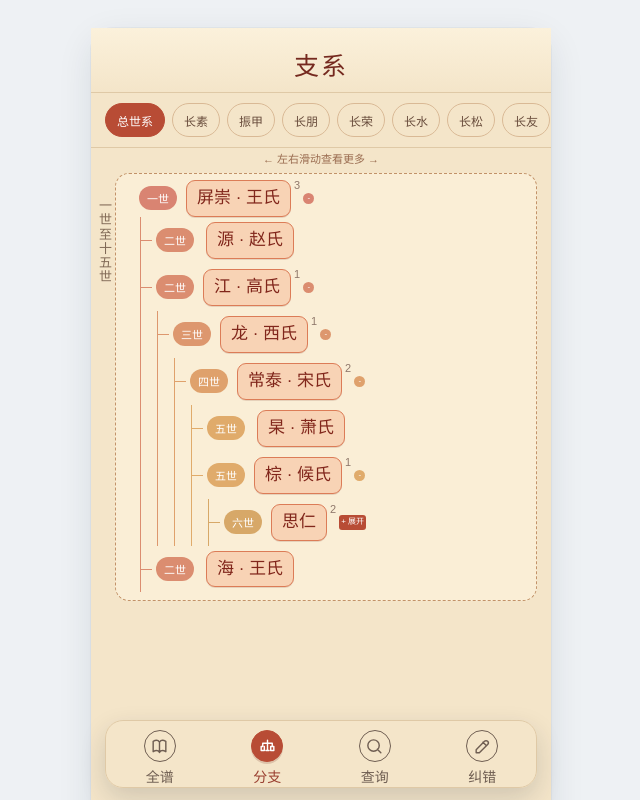
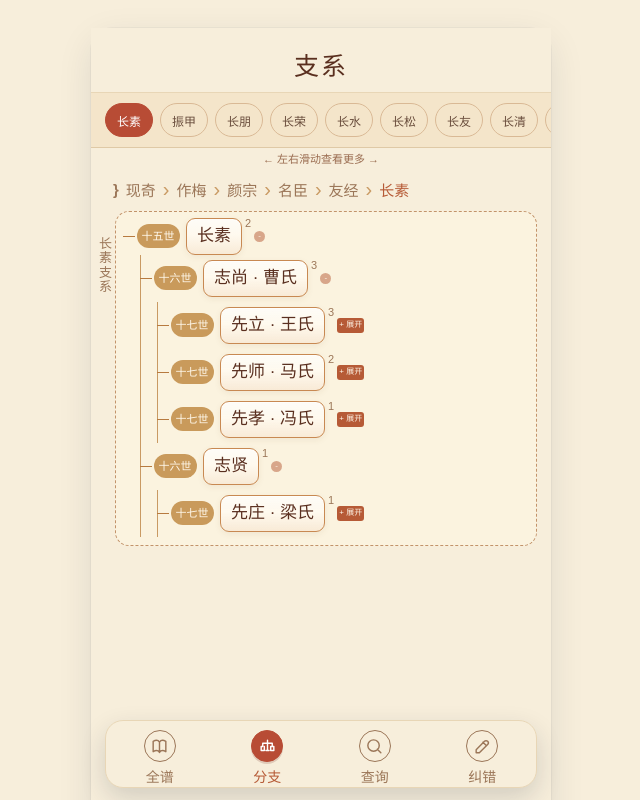
Before and after one commit to icloned/Lizupu, a React (Vite) app: page / in a window 1280 px wide. Both pictures are taken after a click on the button "分支". Shown: the top 800 px of the page, without its empty margins (319-959 px from the left). Built offline with nearby package versions, Linux system fonts and the light colour scheme.

Commit message:
Refine genealogy palette and branch interactions

```diff
--- a/package.json
+++ b/package.json
@@ -1,7 +1,7 @@
 {
   "name": "lishi-zupu-mobile",
   "private": true,
-  "version": "0.1.1",
+  "version": "0.1.2",
   "type": "module",
   "scripts": {
     "dev": "vite",
--- a/src/App.jsx
+++ b/src/App.jsx
@@ -120,10 +120,11 @@ function BranchPage({ go, selectedId }) {
 }
 
 function BranchesPage({ go }) {
-  const [selectedBranchId, setSelectedBranchId] = useState(null)
+  const [selectedBranchId, setSelectedBranchId] = useState(fifteenthGenerationNodes[fifteenthGenerationNodes.length - 1]?.id || null)
   const [expandedIds, setExpandedIds] = useState(() => new Set([genealogyTree.id]))
   const branchRoot = selectedBranchId ? genealogyNodeMap.get(selectedBranchId) : genealogyTree
   const isOverview = !selectedBranchId
+  const directLineage = nodePath(branchRoot.id).slice(-6)
   const treeGeneration = isOverview ? 1 : 15
   const treeLimit = isOverview ? 15 : sourceMeta.maxDepth
   useEffect(() => {
@@ -141,7 +142,7 @@ function BranchesPage({ go }) {
   const toggleBranchNode = (id, generation) => setExpandedIds((current) => {
     const next = new Set(current)
     const node = genealogyNodeMap.get(id)
-    const ids = generation >= 20 && node ? collectBranchIds(node) : [id]
+    const ids = generation >= 21 && node ? collectBranchIds(node) : [id]
     if (next.has(id)) ids.forEach((branchId) => next.delete(branchId))
     else ids.forEach((branchId) => next.add(branchId))
     return next
@@ -151,8 +152,8 @@ function BranchesPage({ go }) {
     <div className="branch-tabs" role="tablist" aria-label="支系选择">
       <div className="branch-overview-tab"><button className={isOverview ? 'active' : ''} onClick={() => setSelectedBranchId(null)} role="tab" aria-selected={isOverview}>总世系</button></div>
       <div className="branch-generation-tabs">{[...fifteenthGenerationNodes].reverse().map((node) => <button key={node.id} className={selectedBranchId === node.id ? 'active' : ''} onClick={() => setSelectedBranchId(node.id)} role="tab" aria-selected={selectedBranchId === node.id}>{formatPrimaryName(node.title)}</button>)}</div>
-    </div><div className="branch-scroll-hint">← 左右滑动查看更多 →</div>
-    <div className="page-content full-tree branch-tree"><p className="sample-note branch-label">{isOverview ? '一世至十五世' : `${formatPrimaryName(branchRoot.title)}支系`}</p><div className="branch-highlight-box"><TreeNode node={branchRoot} generation={treeGeneration} generationLimit={treeLimit} focusedNodeId={branchRoot.id} expandedIds={expandedIds} onToggle={toggleBranchNode} onFocusNode={() => {}} bulkExpandFromGeneration={20} /></div></div>
+    </div><div className="branch-scroll-hint">← 左右滑动查看更多 →</div><div className="branch-lineage-path" aria-label="当前支系直系">{directLineage.map((node, index) => <span key={node.id} className={index === directLineage.length - 1 ? 'current' : ''}>{formatPrimaryName(node.title)}{index < directLineage.length - 1 && <b>›</b>}</span>)}</div>
+    <div className="page-content full-tree branch-tree"><p className="sample-note branch-label">{isOverview ? '一世至十五世' : `${formatPrimaryName(branchRoot.title)}支系`}</p><div className="branch-highlight-box"><TreeNode node={branchRoot} generation={treeGeneration} generationLimit={treeLimit} focusedNodeId={branchRoot.id} expandedIds={expandedIds} onToggle={toggleBranchNode} onFocusNode={() => {}} bulkExpandFromGeneration={20} toggleOnName toggleOnGeneration={formatPrimaryName(branchRoot.title) === '长素'} /></div></div>
     <BottomNav active="branches" go={go} />
   </PageFrame>
 }
@@ -296,7 +297,7 @@ function TreePage({ go }) {
   return <PageFrame className="tree-page-shell full-tree-page"><Header title={sourceMeta.mapTitle} hideBack /><aside className={`generation-navigator ${activeGeneration >= 12 ? 'is-visible' : ''}`} aria-label="世代定位"><div className="generation-index-list">{generationWindow.map((generation) => <button key={generation} className={generation === activeGeneration ? 'active' : ''} onClick={() => focusGeneration(generation)}>{generationIndexLabel(generation)}</button>)}</div></aside><div className="page-content full-tree"><GenerationRuleNote /><TreeNode node={genealogyTree} generation={1} generationLimit={generationLimit} focusedNodeId={focusedNodeId} expandedIds={expandedIds} onToggle={toggleNode} onFocusNode={focusNode} /></div><BottomNav active="home" go={go} /></PageFrame>
 }
 
-function TreeNode({ node, generation, generationLimit, focusedNodeId, inheritedMigration, expandedIds, onToggle, onFocusNode, bulkExpandFromGeneration }) {
+function TreeNode({ node, generation, generationLimit, focusedNodeId, inheritedMigration, expandedIds, onToggle, onFocusNode, bulkExpandFromGeneration, toggleOnName, toggleOnGeneration }) {
   const hasChildren = node.children.length > 0
   const hasVisibleChildren = hasChildren && generation < generationLimit
   const isExpanded = expandedIds.has(node.id)
@@ -310,7 +311,7 @@ function TreeNode({ node, generation, generationLimit, focusedNodeId, inheritedM
   const handleNameClick = (event) => {
     event.preventDefault()
     event.stopPropagation()
-    if ((focusedNodeId === node.id || (bulkExpandFromGeneration && generation >= bulkExpandFromGeneration)) && hasVisibleChildren) {
+    if ((toggleOnName || focusedNodeId === node.id || (bulkExpandFromGeneration && generation >= bulkExpandFromGeneration)) && hasVisibleChildren) {
       if (focusedNodeId !== node.id) onFocusNode?.(node.id)
       if (!isExpanded) centerExpandedNode(event.currentTarget)
       onToggle(node.id, generation)
@@ -324,9 +325,13 @@ function TreeNode({ node, generation, generationLimit, focusedNodeId, inheritedM
     onFocusNode?.(node.id)
     onToggle(node.id, generation)
   }
-  const nodeContent = <><span className="tree-generation">{generationLabel(generation)}</span><button className={`tree-person-name ${branchMigration ? 'is-migrated' : ''}`} type="button" onClick={handleNameClick}>{formatPersonName(node.title)}{migration && <span className="tree-migration">（{migration}）</span>}</button>{hasVisibleChildren && <sup className="tree-descendant-count">{node.children.length}</sup>}{hasVisibleChildren && <button className={`tree-toggle-button ${isExpanded ? 'is-collapse' : 'is-expand'}`} type="button" aria-label={`${formatPersonName(node.title)}后代`} onClick={handleToggleClick}>{isExpanded ? '-' : '+ 展开'}</button>}</>
+  const handleGenerationClick = (event) => {
+    if (!toggleOnGeneration || generation < 20 || !hasVisibleChildren) return
+    handleToggleClick(event)
+  }
+  const nodeContent = <><>{toggleOnGeneration && generation >= 20 ? <button className="tree-generation tree-generation-toggle" type="button" onClick={handleGenerationClick}>{generationLabel(generation)}</button> : <span className="tree-generation">{generationLabel(generation)}</span>}</><button className={`tree-person-name ${branchMigration ? 'is-migrated' : ''}`} type="button" onClick={handleNameClick}>{formatPersonName(node.title)}{migration && <span className="tree-migration">（{migration}）</span>}</button>{hasVisibleChildren && <sup className="tree-descendant-count">{node.children.length}</sup>}{hasVisibleChildren && <button className={`tree-toggle-button ${isExpanded ? 'is-collapse' : 'is-expand'}`} type="button" aria-label={`${formatPersonName(node.title)}后代`} onClick={handleToggleClick}>{isExpanded ? '-' : '+ 展开'}</button>}</>
   if (!hasVisibleChildren) return <div data-tree-generation={generation} className={`${className} tree-leaf`} style={style}><div className="tree-leaf-row">{nodeContent}</div></div>
-  return <details data-tree-generation={generation} open={expandedIds.has(node.id)} className={className} style={style}><summary className={focusedNodeId === node.id ? 'tree-family-summary' : ''} onClick={(event) => event.preventDefault()}>{nodeContent}</summary>{[...node.children].reverse().map((child) => <TreeNode key={child.id} node={child} generation={generation + 1} generationLimit={generationLimit} focusedNodeId={focusedNodeId} inheritedMigration={branchMigration} expandedIds={expandedIds} onToggle={onToggle} onFocusNode={onFocusNode} bulkExpandFromGeneration={bulkExpandFromGeneration} />)}</details>
+  return <details data-tree-generation={generation} open={expandedIds.has(node.id)} className={className} style={style}><summary className={focusedNodeId === node.id ? 'tree-family-summary' : ''} onClick={(event) => event.preventDefault()}>{nodeContent}</summary>{[...node.children].reverse().map((child) => <TreeNode key={child.id} node={child} generation={generation + 1} generationLimit={generationLimit} focusedNodeId={focusedNodeId} inheritedMigration={branchMigration} expandedIds={expandedIds} onToggle={onToggle} onFocusNode={onFocusNode} bulkExpandFromGeneration={bulkExpandFromGeneration} toggleOnName={toggleOnName} toggleOnGeneration={toggleOnGeneration} />)}</details>
 }
 
 function AnnotationsPage({ go }) { return <PageFrame><Header title="族谱注记" onBack={() => go('tree')} /><div className="page-content annotations-page"><p className="sample-note">共 {annotations.length} 条</p>{annotations.map((note) => <article key={note.id}><b>{note.title}</b></article>)}</div><BottomNav active="annotations" go={go} /></PageFrame> }
--- a/src/styles.css
+++ b/src/styles.css
@@ -170,3 +170,88 @@
   .app-shell { width: min(100vw, 460px); }
   .bottom-nav { width: min(calc(100vw - 28px), 432px); }
 }
+
+/* Project genealogy palette — low-saturation rice paper, gold-brown and dark brown. */
+:root {
+  --paper: #F7EEDB;
+  --surface: #FFF9EF;
+  --surface-soft: #FBF1DF;
+  --ink: #5A2F1F;
+  --muted-ink: #9B7658;
+  --generation: #C99A5B;
+  --generation-ink: #FFF8EB;
+  --card-border: #C88952;
+  --tree-line: #C99A63;
+  --tree-dot: #B77A3F;
+  --accent: #B65A36;
+  --button-border: #B87949;
+  --button-ink: #6A3A27;
+  --group-border: #D7B184;
+  --divider: #E8D6B6;
+}
+html, body { background: var(--paper) !important; color: var(--ink) !important; }
+.app-shell, .tree-page-shell, .tree-page-shell .topbar, .tree-page-shell .bottom-nav, .full-tree,
+.home-hero, .branch-card, .section-heading, .nav-row, .line-node, .detail-list button,
+.result-list button, .migration-branch, .search-box, .search-entry { background: var(--paper) !important; color: var(--ink) !important; }
+.topbar, .tree-page-shell .topbar, .bottom-nav, .tree-page-shell .bottom-nav { border-color: var(--divider) !important; }
+.topbar h1, .icon-button, .tree-page-shell .topbar h1 { color: var(--ink) !important; }
+.page-content, .full-tree { background: var(--paper) !important; }
+button { color: var(--button-ink); }
+.bottom-nav button, .sample-note, .eyeline, .line-node small, .nav-row small, .migration-branch small,
+.result-list small, .empty, .home-hero p, .detail-list span, .tree-descendant-count { color: var(--muted-ink) !important; }
+.bottom-nav .active, .tree-page-shell .bottom-nav .active, .breadcrumbs .current,
+.line-node.selected strong, .migration-list b { color: var(--accent) !important; }
+.section-heading span, .subsection-title { border-color: var(--accent) !important; }
+.search-entry, .search-box, .line-node, .branch-card, .migration-branch, .detail-list,
+.detail-list button, .result-list, .result-list button { border-color: var(--divider) !important; }
+.line-node.selected, .line-node:focus-visible { border-color: var(--card-border) !important; box-shadow: 0 5px 15px rgba(200,137,82,.16) !important; }
+.tree-generation, .generation, .generation b { color: var(--generation-ink) !important; }
+.tree-generation { background: var(--generation) !important; }
+.full-tree-node, .timeline, .migration-list { border-color: var(--tree-line) !important; }
+.full-tree-node:not(.tree-root) > summary::before, .tree-leaf:not(.tree-root) > .tree-leaf-row::before,
+.timeline .lineage-level::before, .migration-list i { border-color: var(--tree-dot) !important; background: var(--tree-dot) !important; }
+.tree-person-name, .line-node, .line-node.selected, .tree-row button { background: var(--surface) !important; color: var(--ink) !important; border-color: var(--card-border) !important; }
+.tree-person-name.is-migrated { background: var(--surface-soft) !important; border-color: var(--group-border) !important; color: var(--ink) !important; }
+.tree-toggle-button, .correction-form button, .graph-help button, .generation-picker-menu button.active { background: var(--accent) !important; border-color: var(--accent) !important; color: var(--generation-ink) !important; }
+.tree-row button { color: var(--button-ink) !important; border-color: var(--button-border) !important; }
+.generation-picker-trigger, .generation-picker-menu, .password-modal, .password-modal input,
+.correction-form input, .correction-form textarea { background: var(--surface-soft) !important; color: var(--ink) !important; border-color: var(--button-border) !important; }
+.password-modal h3, .correction-page h2, .correction-list-heading h3, .graph-help h2,
+.person-identity h2 { color: var(--ink) !important; }
+.correction-form label, .correction-item-meta, .correction-item > p { color: var(--ink) !important; }
+.correction-item, .correction-page p { background: var(--surface) !important; border-color: var(--group-border) !important; color: var(--muted-ink) !important; }
+.rule-divider, .rule-explain b, .rule-explain strong { color: var(--accent) !important; }
+.rule-explain { border-color: var(--accent) !important; color: var(--muted-ink) !important; }
+
+/* Name card finish: barely-there warm paper gradient, not a saturated highlight. */
+.tree-person-name, .tree-leaf-row .tree-person-name, .line-node {
+  background: linear-gradient(180deg, rgba(255,255,255,0.75) 0%, rgba(255,250,240,0.9) 45%, rgba(248,234,214,0.95) 100%) !important;
+  border: 1px solid #C88952 !important;
+  box-shadow: 0 2px 6px rgba(120,78,42,.08), inset 0 1px 0 rgba(255,255,255,.7) !important;
+}
+.tree-person-name:hover, .line-node:hover { border-color: #B87949 !important; }
+.tree-person-name.is-migrated { background: linear-gradient(180deg, #FFF1E7 0%, #FFF9EF 55%, #FBEEDC 100%) !important; }
+
+.full-tree-node summary .tree-toggle-button.is-collapse { background: rgba(182,90,54,0.5) !important; }
+
+/* Temporarily hide the all-lineage entry; keep concrete branch buttons available. */
+.branch-overview-tab { display: none !important; }
+
+.branch-lineage-path { display: flex; align-items: center; gap: 7px; min-height: 36px; margin: 0 14px 2px; padding: 0 3px; overflow-x: auto; scrollbar-width: none; color: var(--muted-ink, #9B7658); font-family: STKaiti, KaiTi, serif; font-size: 15px; white-space: nowrap; }
+.branch-lineage-path::-webkit-scrollbar { display: none; }
+.branch-lineage-path span { display: inline-flex; align-items: center; gap: 7px; flex: 0 0 auto; }
+.branch-lineage-path span.current { color: var(--accent, #B65A36); font-weight: 700; }
+.branch-lineage-path b { color: var(--tree-line, #C99A63); font-size: 20px; font-weight: 400; }
+@media (max-width:380px) { .branch-lineage-path { margin-inline: 10px; font-size: 13px; gap: 4px; } .branch-lineage-path span { gap: 4px; } }
+
+.branch-lineage-path { margin-left: 19px; font-weight: 700; }
+.branch-lineage-path::before { content: "}"; flex: 0 0 auto; color: var(--muted-ink, #9B7658); font-weight: 700; }
+@media (max-width:380px) { .branch-lineage-path { margin-left: 15px; } }
+
+.tree-generation-toggle { border: 0; cursor: pointer; font: inherit; }
+
+/* Keep three-character generation labels readable above relationship lines. */
+.full-tree-node summary .tree-generation, .tree-leaf-row .tree-generation { position: relative; z-index: 2; min-width: max-content; padding: 3px 8px; white-space: nowrap; }
+
+/* Compact generation badges: prevent max-content grid sizing from enlarging the label. */
+.full-tree-node summary .tree-generation, .tree-leaf-row .tree-generation { width: auto; min-width: 38px; max-width: 50px; padding: 4px 5px; font-size: 11px !important; line-height: 1.1; white-space: nowrap; }
```
Also changed, not shown: 1 other file (tests, documents, lock files or other folders).
